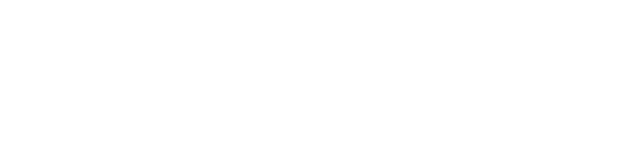
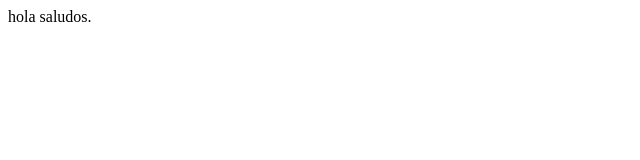
Before and after one commit to emisinatra/microverseProduct, a plain HTML site: page index.html in a window 1280 px wide. Shown: the whole page, without its empty margins (0-640 px from the left). Drawn offline with Linux system fonts and the light colour scheme.

Commit message:
Segundo Commit

```diff
--- a/index.html
+++ b/index.html
@@ -8,6 +8,9 @@
 
   <body>
     <script src="https://cdn.freecodecamp.org/testable-projects-fcc/v1/bundle.js"></script>
+
+    hola saludos.
+
 
     <!--
 
```
